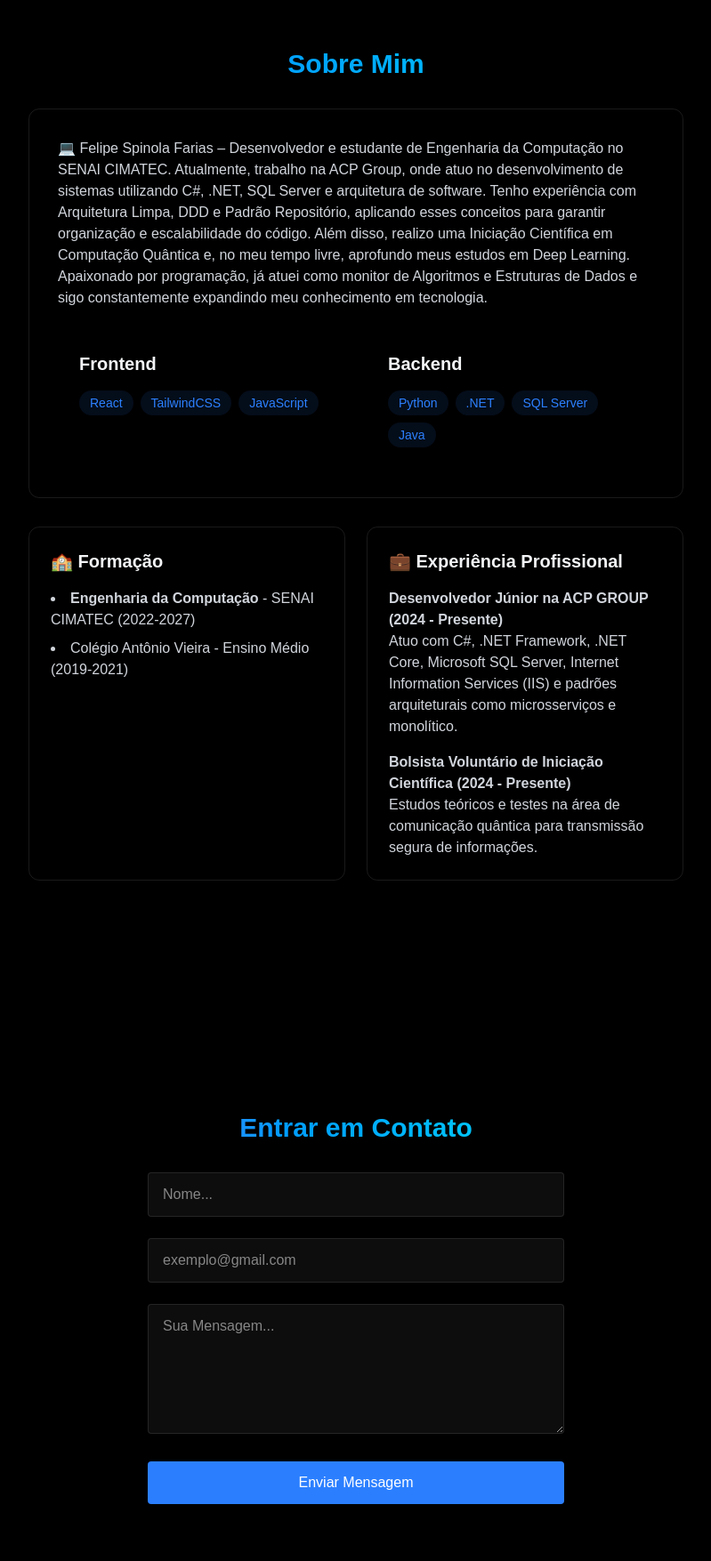
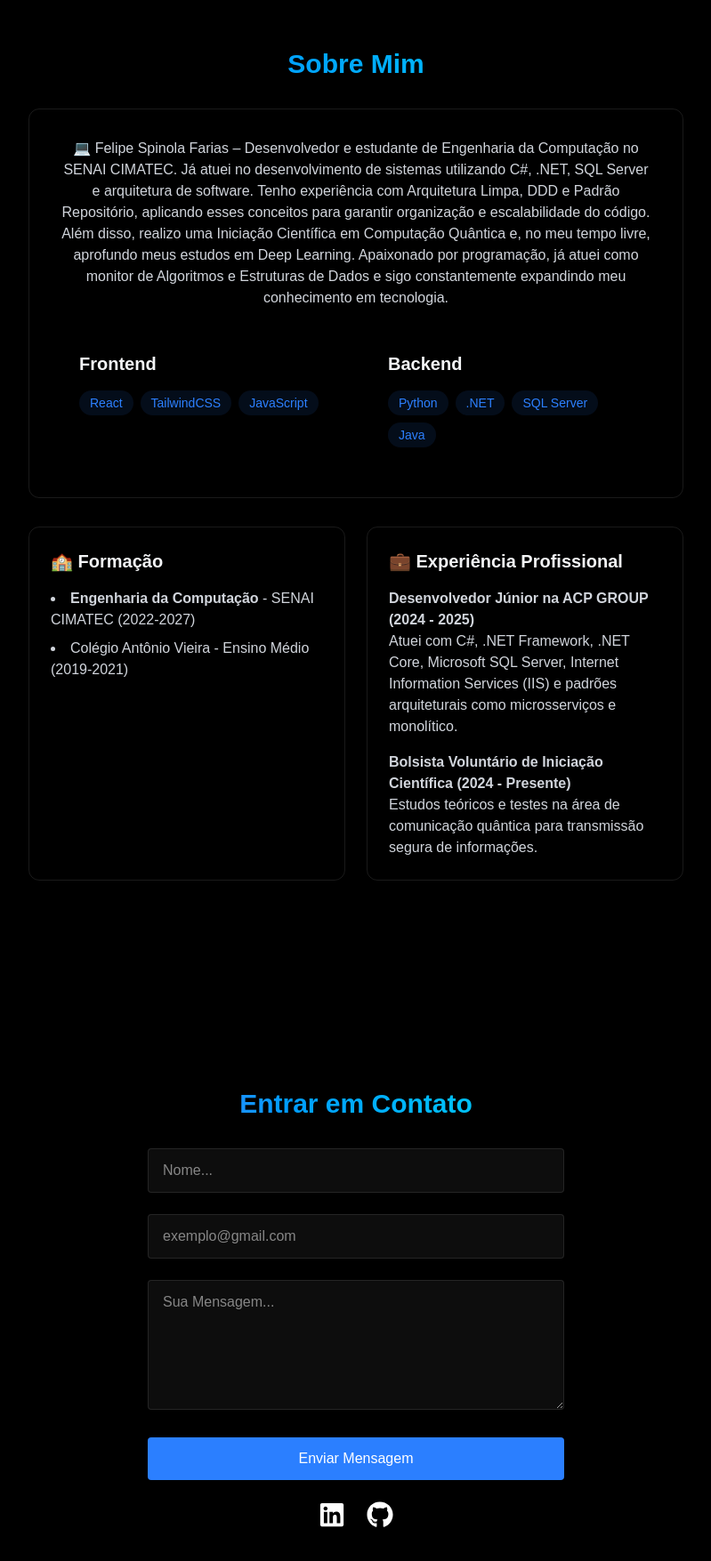
Before and after one commit to fatzzx/Portfolio, a React (Vite) app in the folder frontend/: page / in a window 1280 px wide. Shown: the part 826-2581 px from the top of the page at 89% size, without its empty margins (240-1039 px from the left). Built offline with nearby package versions, Linux system fonts and the light colour scheme.

Commit message:
adicionando icons de linkd e git

```diff
--- a/frontend/src/components/sections/About.jsx
+++ b/frontend/src/components/sections/About.jsx
@@ -16,18 +16,17 @@ export const About = () => {
           </h2>
 
           <div className="rounded-xl p-8 border-white/10 border hover:-translate-y-1 transition-all">
-            <p className="text-gray-300 mb-6">
+            <p className="text-gray-300 mb-6 text-center">
               💻 Felipe Spinola Farias – Desenvolvedor e estudante de Engenharia
-              da Computação no SENAI CIMATEC. Atualmente, trabalho na ACP Group,
-              onde atuo no desenvolvimento de sistemas utilizando C#, .NET, SQL
-              Server e arquitetura de software. Tenho experiência com
-              Arquitetura Limpa, DDD e Padrão Repositório, aplicando esses
-              conceitos para garantir organização e escalabilidade do código.
-              Além disso, realizo uma Iniciação Científica em Computação
-              Quântica e, no meu tempo livre, aprofundo meus estudos em Deep
-              Learning. Apaixonado por programação, já atuei como monitor de
-              Algoritmos e Estruturas de Dados e sigo constantemente expandindo
-              meu conhecimento em tecnologia.
+              da Computação no SENAI CIMATEC. Já atuei no desenvolvimento de
+              sistemas utilizando C#, .NET, SQL Server e arquitetura de
+              software. Tenho experiência com Arquitetura Limpa, DDD e Padrão
+              Repositório, aplicando esses conceitos para garantir organização e
+              escalabilidade do código. Além disso, realizo uma Iniciação
+              Científica em Computação Quântica e, no meu tempo livre, aprofundo
+              meus estudos em Deep Learning. Apaixonado por programação, já
+              atuei como monitor de Algoritmos e Estruturas de Dados e sigo
+              constantemente expandindo meu conhecimento em tecnologia.
             </p>
 
             <div className="grid grid-cols-1 md:grid-cols-2 gap-6">
@@ -79,10 +78,10 @@ export const About = () => {
               <div className="space-y-4 text-gray-300">
                 <div>
                   <h4 className="font-semibold">
-                    Desenvolvedor Júnior na ACP GROUP (2024 - Presente)
+                    Desenvolvedor Júnior na ACP GROUP (2024 - 2025)
                   </h4>
                   <p>
-                    Atuo com C#, .NET Framework, .NET Core, Microsoft SQL
+                    Atuei com C#, .NET Framework, .NET Core, Microsoft SQL
                     Server, Internet Information Services (IIS) e padrões
                     arquiteturais como microsserviços e monolítico.
                   </p>
--- a/frontend/src/components/sections/Contact.jsx
+++ b/frontend/src/components/sections/Contact.jsx
@@ -1,5 +1,6 @@
 import { useState, useEffect } from "react";
 import { RevealOnScroll } from "../RevealOnScroll";
+import { FaLinkedin, FaGithub } from "react-icons/fa";
 
 export const Contact = () => {
   const [formData, setFormData] = useState({
@@ -46,7 +47,6 @@ export const Contact = () => {
     }
   };
 
-  // Remove os alertas automaticamente após 5 segundos
   useEffect(() => {
     if (success || error) {
       const timer = setTimeout(() => {
@@ -67,8 +67,6 @@ export const Contact = () => {
           <h2 className="text-3xl font-bold mb-8 bg-gradient-to-r from-blue-500 to-cyan-400 bg-clip-text text-transparent text-center">
             Entrar em Contato
           </h2>
-
-          {/* Alertas de sucesso e erro */}
           {success && (
             <div className="bg-green-500 text-white px-4 py-2 rounded-lg text-center mb-4 animate-fade-in">
               {success}
@@ -134,6 +132,25 @@ export const Contact = () => {
               {loading ? "Enviando..." : "Enviar Mensagem"}
             </button>
           </form>
+
+          <div className="flex justify-center space-x-6 mt-6">
+            <a
+              href="https://www.linkedin.com/in/felipe-farias-929356240"
+              target="_blank"
+              rel="noopener noreferrer"
+              className="text-white hover:text-blue-500 transition-colors"
+            >
+              <FaLinkedin size={30} />
+            </a>
+            <a
+              href="https://github.com/fatzzx"
+              target="_blank"
+              rel="noopener noreferrer"
+              className="text-white hover:text-blue-500 transition-colors"
+            >
+              <FaGithub size={30} />
+            </a>
+          </div>
         </div>
       </RevealOnScroll>
     </section>
```
Also changed, not shown: frontend/package.json (+6 -1 lines), 1 other file (tests, documents, lock files or other folders).
